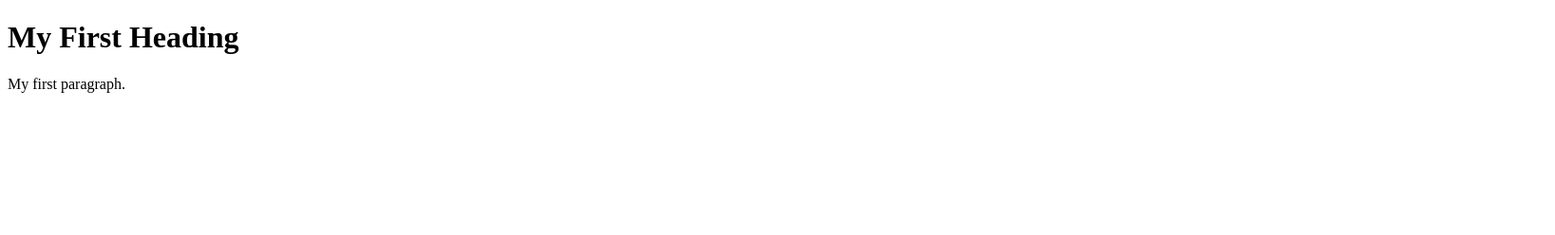
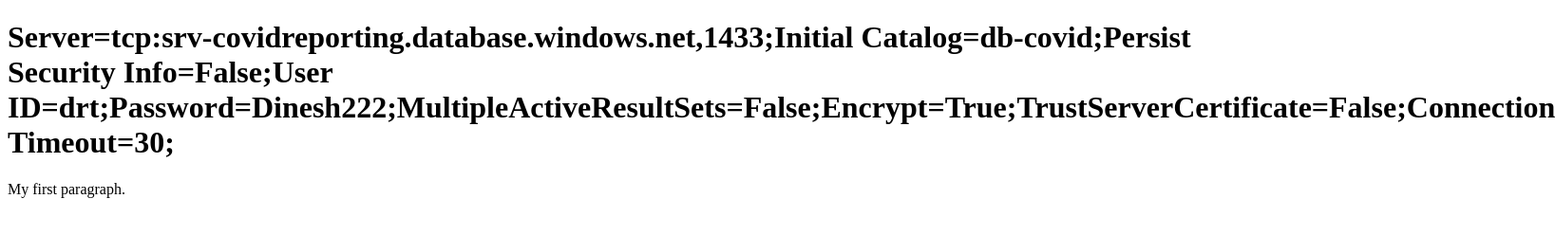
Before and after one commit to dinesh606/Asp.net_Employee, a plain HTML site: page index.html in a window 1280 px wide. Shown: the whole page at 95% size, 1637 px wide, since content can reach past the window. Drawn offline with Linux system fonts and the light colour scheme.

Commit message:
Update index.html

```diff
--- a/index.html
+++ b/index.html
@@ -2,7 +2,8 @@
 <html>
 <body>
 
-<h1>My First Heading</h1>
+<h1>Server=tcp:srv-covidreporting.database.windows.net,1433;Initial Catalog=db-covid;Persist Security Info=False;User
+  ID=drt;Password=Dinesh222;MultipleActiveResultSets=False;Encrypt=True;TrustServerCertificate=False;Connection Timeout=30;</h1>
 
 <p>My first paragraph.</p>
 
```
